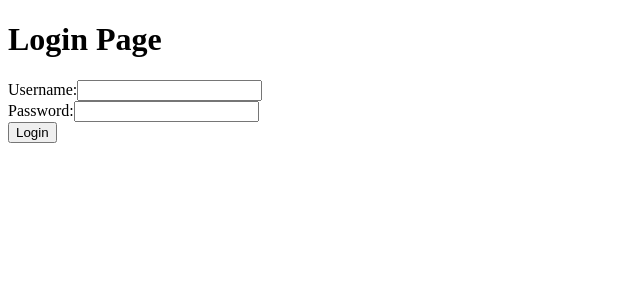
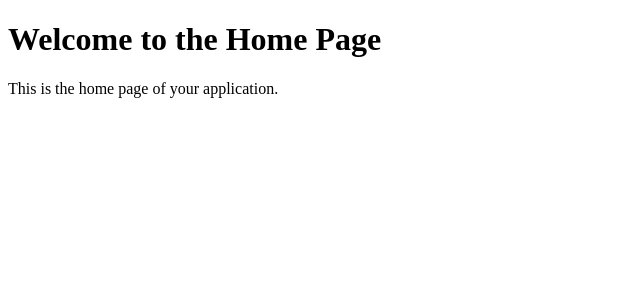
Before and after one commit to Sanjay2111/IMS, a React (Vite) app: page /home in a window 1280 px wide. Shown: the top 300 px of the page, without its empty margins (0-640 px from the left). Built offline with nearby package versions, Linux system fonts and the light colour scheme.

Commit message:
Login/Home implemented

```diff
--- a/package.json
+++ b/package.json
@@ -16,6 +16,7 @@
     "react": "^18.2.0",
     "react-dom": "^18.2.0",
     "react-redux": "^8.0.7",
+    "react-router": "^6.11.2",
     "react-router-dom": "^6.11.2",
     "redux": "^4.2.1"
   },
--- a/src/App.jsx
+++ b/src/App.jsx
@@ -1,11 +1,15 @@
-
+import { BrowserRouter as Router, Routes, Route } from "react-router-dom";
 import LoginPage from "./components/LoginPage";
+import Home from "./components/Home";
 
 const App = () => {
   return (
-    <div>
-      <LoginPage />
-    </div>
+    <Router>
+      <Routes>
+        <Route path="/" element={<LoginPage />} />
+        <Route path="/home" element={<Home />} />
+      </Routes>
+    </Router>
   );
 };
 
--- /dev/null
+++ b/src/components/Home.jsx
@@ -0,0 +1,10 @@
+const Home = () => {
+  return (
+    <div>
+      <h1>Welcome to the Home Page</h1>
+      <p>This is the home page of your application.</p>
+    </div>
+  );
+};
+
+export default Home;
--- a/src/components/LoginPage.jsx
+++ b/src/components/LoginPage.jsx
@@ -1,10 +1,12 @@
-import { useState } from "react";
+import  { useState } from "react";
 import axios from "axios";
+import { useNavigate } from "react-router-dom";
 
 const LoginPage = () => {
   const [username, setUsername] = useState("");
   const [password, setPassword] = useState("");
   const [loginStatus, setLoginStatus] = useState(null);
+  const navigate = useNavigate();
 
   const handleUsernameChange = (e) => {
     setUsername(e.target.value);
@@ -27,6 +29,7 @@ const LoginPage = () => {
 
       if (matchedUser) {
         setLoginStatus("Success");
+        navigate("/home"); // Navigate to the Home page
       } else {
         setLoginStatus("Failure");
       }
```
Also changed, not shown: 1 other file (tests, documents, lock files or other folders).
